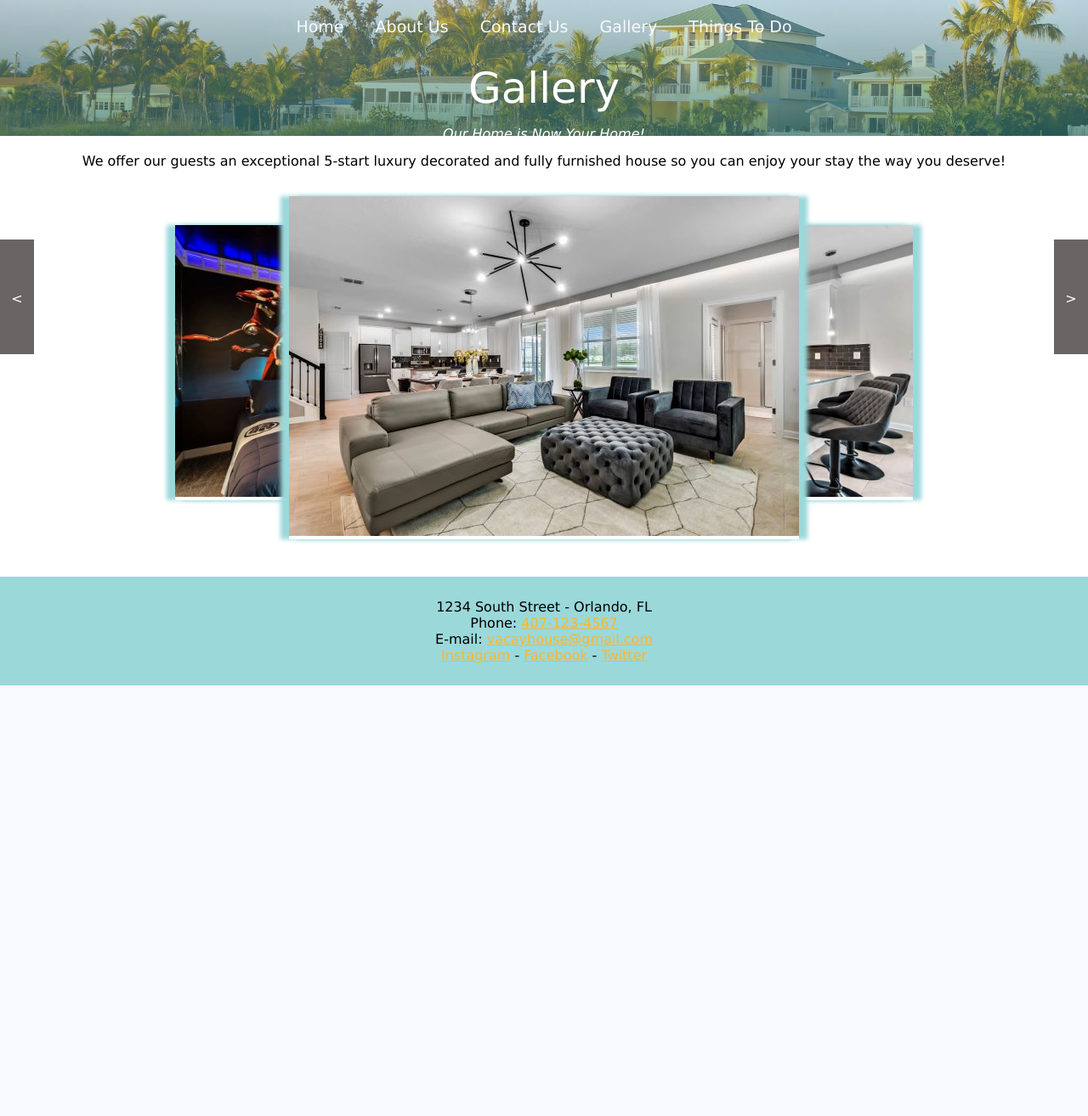
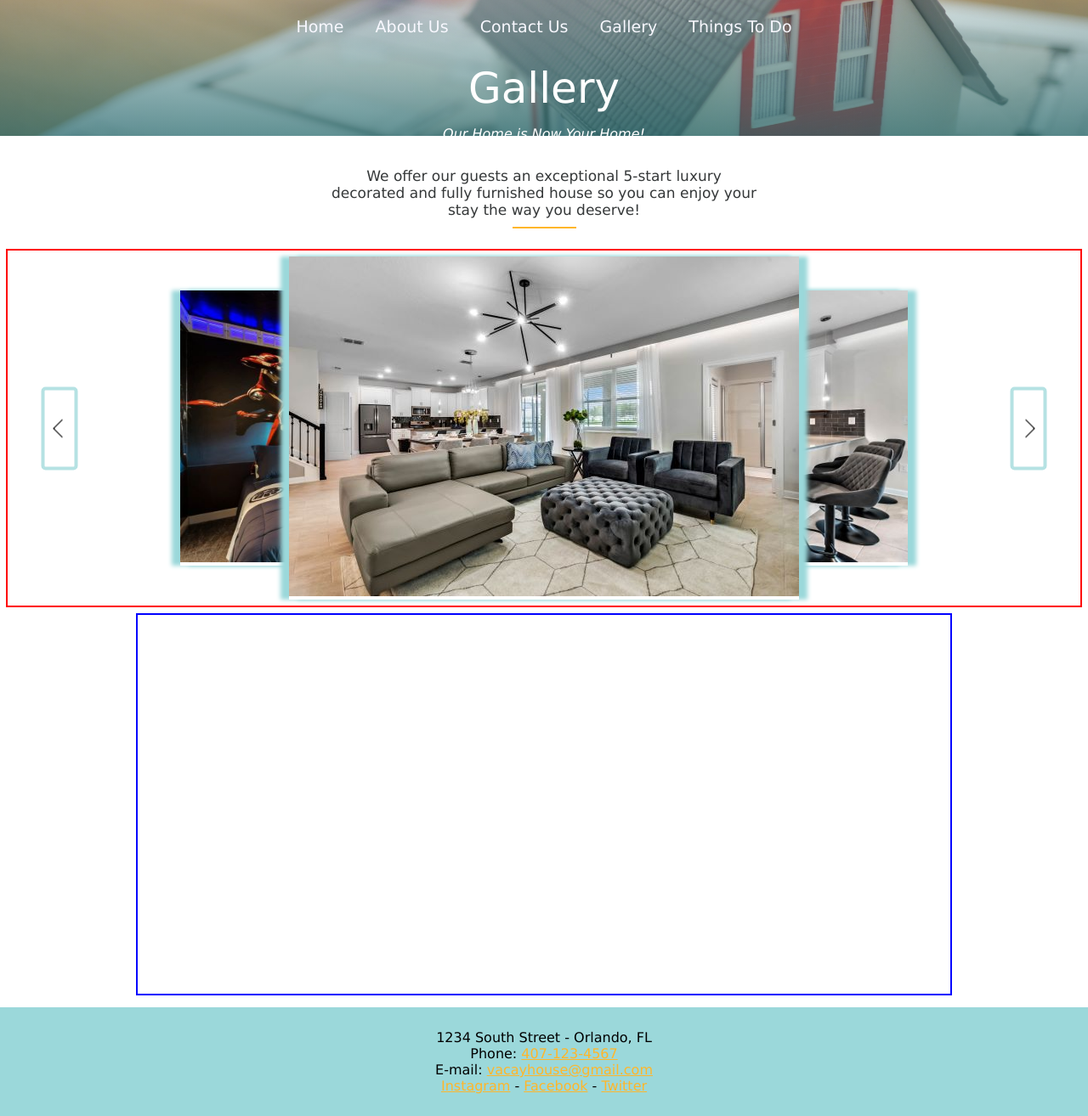
Before and after one commit to Weegee5859/airbnb_booking_website, a PHP site: page /gallery.php in a window 1280 px wide. Shown: the whole page at 85% size. Before the commit the page ends 807 px from the top, so only its background shows below. Run offline with PHP 8.4, Linux system fonts and the light colour scheme.

Commit message:
updated banners + gallery
Gallery made to be more responsive and updated some css

All banners got updated with a new image

updated down_arrow image and added a new arrow image

```diff
--- a/final_website/html/css/about.css
+++ b/final_website/html/css/about.css
@@ -13,7 +13,8 @@
 }
 
 #banner_image_container {
-	background-image: linear-gradient(#b5e2e340, #296d70B4), url("../resources/vac_house.jpg");
+	background-image: linear-gradient(#b5e2e340, #296d70B4), url("../resources/about_banner.jpg");
+	background-position:50% 40%;
 }
 
 #paragraph_header, #paragraph_header_special {
--- a/final_website/html/css/contactUs.css
+++ b/final_website/html/css/contactUs.css
@@ -12,6 +12,10 @@
 	content: "Got Questions For Us? We Can Assist You!";
 }
 
+#banner_image_container {
+	background-image: linear-gradient(#b5e2e340, #296d70B4), url("../resources/contact_banner.jpg");
+	background-position: left;
+}
  label.formLabel {
 	font-weight: bold;
 	padding-left: 4px;
--- a/final_website/html/css/gallery.css
+++ b/final_website/html/css/gallery.css
@@ -3,6 +3,15 @@
  * Date: 		3/19/2021
  * Filename:	gallery.css
  */
+
+/* makes arrows transparent if overlapping image */
+@media only screen and (max-width: 650px) {
+	#leftarrow, #rightarrow {
+		opacity: 0.5;
+		transition: 0.5s ease-in-out;
+	}
+}
+
 h1 {
 	text-align: center;
 }
@@ -20,11 +29,22 @@ h3 {
 	content: "Our Home is Now Your Home!";
 }
 
+#banner_image_container {
+	background-image: linear-gradient(#b5e2e340, #296d70B4), url("../resources/gallery_banner.jpg");
+	background-position:50% 40%;
+}
+
+#center_contents {
+	display: flex;
+	align-content: center;
+	align-items: center;
+	justify-content: center;
+}
+
 .galleryTable {
 	margin-left: auto;
 	margin-right: auto;
 	border: 2px solid #9bd8da;
-
 }
 
 .galleryTR {
@@ -45,33 +65,75 @@ h3 {
 
 p.gallery {
 	text-align: center;
+	width: 500px;
+	font-size: 17px;
+	color: #353839;
+}
+
+p.gallery::after {
+	display: block;
+	border-bottom: 2px solid #ffb62a;
+	content: " ";
+	width: 15%;
+	text-align: center;
+	margin: auto;
+	padding-top: 10px;
 }
 
 #galleryDiv {
 	padding-bottom: 10px;
+	text-align: center;
+}
+
+@keyframes reappear {
+	0%, 100% {
+		opacity: 1;
+	}
+	50% {
+		opacity: 0;
+	}
 }
 
 article {
-	background: white;
 	position: relative;
+	border: 2px solid red;
+	display: flex;
+	align-content: center;
+	align-items: center; /* Default */
+	justify-content: space-between;
+	padding: 7px;
+	margin: 7px;
 }
+
 
 table {
 	position: relative;
 	width: 960px;
 	display: inline-block;
 	height: 450px;
+	border: 2px solid blue;
 }
 
 #leftarrow, #rightarrow {
-	background: #696565;
+	background: white;
+	border: 4px solid #b5e2e3;
+	border-radius: 5px;
 	color: white;
-	position: absolute;
-	z-index: 30;
 	text-align: center;
-	height: 135px;
-	width: 40px;
-	top: 67px;
+	height: 35px;
+	width: 90px;
+	margin: 5px;
+	cursor: pointer;
+	background-image: url(../resources/arrow.png);
+	background-position: center;
+	background-repeat: no-repeat;
+	background-size: cover-height;
+	transition: 0.3s ease-in-out;
+}
+
+#leftarrow:hover, #rightarrow:hover {
+
+	background-color: #b5e2e3;
 }
 
 article div:hover {
@@ -79,21 +141,15 @@ article div:hover {
 }
 
 #leftarrow {
-	left: 0;
+	transform: rotate(90deg);
 }
 
 #rightarrow {
-	right: 0;
+	transform: rotate(-90deg);
 }
 
-#leftarrow p, #rightarrow p {
-	position: relative;
-	top: 50%;
-	margin-top: -0.5em;
-}
 
 figure {
-	position: absolute;
 	-webkit-box-shadow: 10px 0px 5px #9bd8da, -10px 0px 5px #9bd8da;
 	-moz-box-shadow: 10px 0px 5px #9bd8da, -10px 0px 5px #9bd8da;
 	box-shadow: 10px 0px 5px #9bd8da, -10px 0px 5px #9bd8da;
@@ -101,19 +157,18 @@ figure {
 
 #fig2 {
 	z-index: 10;
-	left: 13%;
-	top: 34px;
+	margin: 0px;
 }
 
 #fig3 {
 	z-index: 20;
-	left: 50%;
-	margin-left: -300px;
-	top: 0;
+	margin: 0px;
+	margin-left: -500px;
+	cursor: pointer;
 }
 
 #fig4 {
 	z-index: 10;
-	right: 13%;
-	top: 34px;
+	margin: 0px;
+	margin-left: -500px;
 }
--- a/final_website/html/css/stylesheet.css
+++ b/final_website/html/css/stylesheet.css
@@ -55,7 +55,7 @@ input:not(:placeholder-shown), input::before {
 	background-repeat: no-repeat;
 	background-size: cover;
 	height: 20vh;
-	background-image: linear-gradient(#b5e2e340, #296d70B4), url("../resources/vac_house.jpg");
+	background-image: linear-gradient(#b5e2e340, #296d70B4), url("../resources/beach.jpg");
 	margin-bottom: 20px;
 }
 
--- a/final_website/html/css/thingsToDo.css
+++ b/final_website/html/css/thingsToDo.css
@@ -32,6 +32,11 @@ option {
 
 #banner_text:after {
 	content: "Some of our favorite things to do when visiting our Vacation Home.";
+}
+
+#banner_image_container {
+	background-image: linear-gradient(#b5e2e340, #296d70B4), url("../resources/vacation_banner.jpg");
+	background-position:50% 75%;
 }
 
 /* Message at the top of 'things to do' */
--- a/final_website/html/gallery.php
+++ b/final_website/html/gallery.php
@@ -19,25 +19,23 @@ Filename:	gallery.html
 	<div id="galleryDiv">
 		<!--<h1>Gallery</h1>-->
 		<!--<h3>Our home is now your home!</h3>-->
-		<p class="gallery"> We offer our guests an exceptional 5-start luxury decorated and fully furnished house so you can enjoy your stay the way you deserve! </p>
+		<div id="center_contents">
+			<p class="gallery"> We offer our guests an exceptional 5-start luxury decorated and fully furnished house so you can enjoy your stay the way you deserve! </p>
+		</div>
 		<!--Galery table to show all pictures at once-->
 		<table>
 			<article>
-				<div id="leftarrow">
-					<p>&lt;</p>
-				</div>
+				<div id="leftarrow" src="resources/down_arrow.png"></div>
 				<figure id="fig2">
+					<img class="gallery_image" width="540" height="320" />
+				</figure>
+				<figure id="fig3">
+					<img class="gallery_image" width="600" height="400" />
+				</figure>
+				<figure class="gallery_image" id="fig4">
 					<img width="540" height="320" />
 				</figure>
-				<figure id="fig3">
-					<img width="600" height="400" />
-				</figure>
-				<figure id="fig4">
-					<img width="540" height="320" />
-				</figure>
-				<div id="rightarrow">
-					<p>&gt;</p>
-				</div>
+				<div id="rightarrow" src="resources/down_arrow.png"></div>
 			</article>
 		</table>
 	</div>
--- a/final_website/html/home.php
+++ b/final_website/html/home.php
@@ -148,11 +148,11 @@ Filename:	home.html
 			<div id="package_container">
 				<div id="package_img_container">
 					<div id="package_img_skewer">
-						<img id="package_img" src="resources/vac_house.jpg"></i>
+						<img id="package_img" src="resources/beach.jpg"></i>
 					</div>
 					<p id="package_title">Beautiful Beach!</p>
 				</div>
-				<p id="package_description">Whether your taking in the beautiful island view or taking a dip in the fresh salt water, the [name_of_beach] beach will be a memorable experience for the whole family!</p>
+				<p id="package_description">Whether your taking in the beautiful island view or taking a dip in the fresh salt water, visiting some of Florida's local beaches will be a memorable experience for all!</p>
 			</div>
 		</div>
 
--- a/final_website/html/js/zoom.js
+++ b/final_website/html/js/zoom.js
@@ -12,7 +12,7 @@ var figFilename = "resources/photo_" + photoOrderArray[i] + ".jpg";
 
 /* Populate img element and create event listener. */
 function pageSetup() {
-	document.getElementsByTagName("img")[0].src = figFilename;
+	document.getElementsById("gallery_image")[0].src = figFilename;
 // Assign filename to img element.
 	createEventListener();
 }
```
Also changed, not shown: final_website/html/css/homepage.css (+20 -6 lines), final_website/html/resources/about_banner.jpg (added), final_website/html/resources/arrow.png (added), final_website/html/resources/beach.jpg (added), final_website/html/resources/contact_banner.jpg (added), final_website/html/resources/down_arrow.png, final_website/html/resources/gallery_banner.jpg (added), final_website/html/resources/vac_house.jpg (deleted), final_website/html/resources/vacation_banner.jpg (added).
